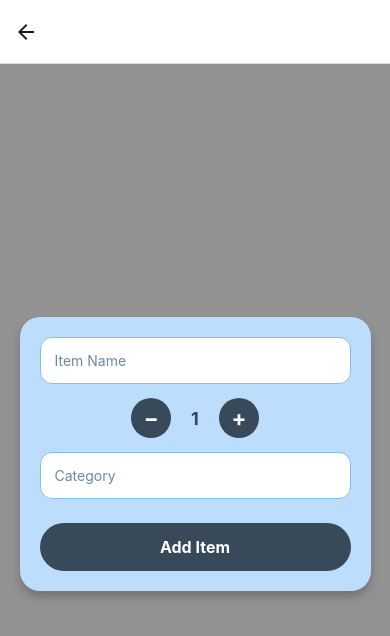
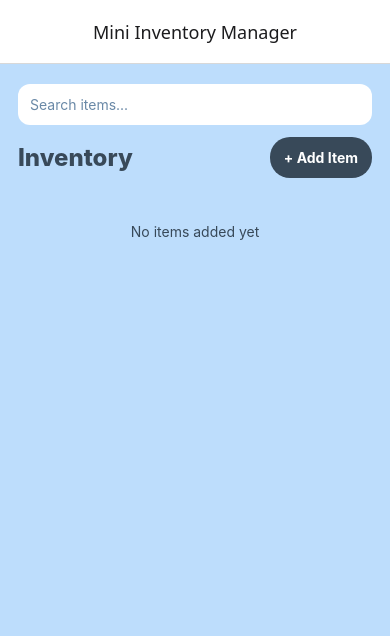
Before and after one commit to Curious-Cathy/MiniInventoryManager, a React Native app: screen /AddItem in a window 390 px wide. Shown: the top 636 px of the page. Built offline with nearby package versions, Linux system fonts and the light colour scheme.

Commit message:
Ui changes done

```diff
--- a/App.js
+++ b/App.js
@@ -2,8 +2,6 @@
 import { createNativeStackNavigator } from '@react-navigation/native-stack';
 
 import HomeScreen from './screens/HomeScreen';
-import AddItemScreen from './screens/AddItemScreen';
-import EditItemScreen from './screens/EditItemScreen';
 
 const Stack = createNativeStackNavigator();
 
@@ -19,8 +17,6 @@
             headerTitleAlign: 'center',
           }}
         />
-        <Stack.Screen name="AddItem" component={AddItemScreen} options={{headerTitle: '',}}/>
-        <Stack.Screen name="EditItem" component={EditItemScreen} options={{headerTitle: '',}}/>
       </Stack.Navigator>
     </NavigationContainer>
   );
--- a/screens/AddItemScreen.js
+++ /dev/null
@@ -1,155 +0,0 @@
-import { View, TextInput, TouchableOpacity, Text, StyleSheet } from 'react-native';
-import { useState } from 'react';
-import { getItems, saveItems } from '../services/storageService';
-import { Alert } from 'react-native';
-
-
-export default function AddItemScreen({ navigation, route }) {
-  const [name, setName] = useState('');
-  const [quantity, setQuantity] = useState(1);
-  const [category, setCategory] = useState('');
-
-  const save = async () => {
-  if (!name || !quantity || !category) {
-    Alert.alert(
-      'Validation Error',
-      'Please fill all fields before adding the item.'
-    );
-    return;
-  }
-
-  const items = await getItems();
- items.push({
-  id: Date.now().toString(),
-  name,
-  quantity,
-  category
-});
-
-
-  await saveItems(items);
-  route.params.loadItems();
-  navigation.goBack();
-};
-
-
-  return (
-  <View style={styles.overlay}>
-    <View style={styles.card}>
-
-      <TextInput
-        style={styles.input}
-        placeholder="Item Name"
-        placeholderTextColor="#6A89A7"
-        onChangeText={setName}
-      />
-
-      {/* Quantity + / - */}
-      <View style={styles.quantityContainer}>
-        <TouchableOpacity
-          style={styles.qtyButton}
-          onPress={() => setQuantity(q => Math.max(1, q - 1))}
-        >
-          <Text style={styles.qtyText}>−</Text>
-        </TouchableOpacity>
-
-        <Text style={styles.qtyValue}>{quantity}</Text>
-
-        <TouchableOpacity
-          style={styles.qtyButton}
-          onPress={() => setQuantity(q => q + 1)}
-        >
-          <Text style={styles.qtyText}>+</Text>
-        </TouchableOpacity>
-      </View>
-
-      <TextInput
-        style={styles.input}
-        placeholder="Category"
-        placeholderTextColor="#6A89A7"
-        onChangeText={setCategory}
-      />
-
-      <View style={styles.buttonWrapper}>
-        <TouchableOpacity style={styles.button} onPress={save}>
-          <Text style={styles.buttonText}>Add Item</Text>
-        </TouchableOpacity>
-      </View>
-
-    </View>
-  </View>
-);
-
-}
-
-const styles = StyleSheet.create({
-  overlay: {
-  flex: 1,
-  backgroundColor: 'rgba(0,0,0,0.4)',
-  justifyContent: 'center',
-  alignItems: 'center'
-},
-card: {
-  backgroundColor: '#BDDDFC',
-  width: '90%',
-  borderRadius: 20,
-  padding: 20,
-
-
-  shadowColor: '#000',
-  shadowOffset: { width: 0, height: 6 },
-  shadowOpacity: 0.2,
-  shadowRadius: 8,
-  elevation: 6
-},
-
-  input: {
-  backgroundColor: '#FFFFFF',
-  borderRadius: 12,
-  padding: 14,
-  marginBottom: 14,
-  color: '#384959',
-  borderWidth: 1,
-  borderColor: '#88BDF2'
-},
-
-
-  button: {
-    backgroundColor: '#384959',   // Primary
-    paddingVertical: 14,
-    borderRadius: 25,
-    alignItems: 'center',
-    marginTop: 10
-  },
-  buttonText: {
-    color: '#FFFFFF',
-    fontSize: 16,
-    fontWeight: 'bold'
-  },
-  quantityContainer: {
-  flexDirection: 'row',
-  alignItems: 'center',
-  justifyContent: 'center',
-  marginBottom: 14
-},
-qtyButton: {
-  backgroundColor: '#384959',
-  width: 40,
-  height: 40,
-  borderRadius: 20,
-  alignItems: 'center',
-  justifyContent: 'center'
-},
-qtyText: {
-  color: '#FFFFFF',
-  fontSize: 22,
-  fontWeight: 'bold'
-},
-qtyValue: {
-  fontSize: 18,
-  fontWeight: 'bold',
-  marginHorizontal: 20,
-  color: '#384959'
-},
-
-});
--- a/screens/EditItemScreen.js
+++ /dev/null
@@ -1,150 +0,0 @@
-import { View, TextInput, TouchableOpacity, Text, StyleSheet } from 'react-native';
-import { useState } from 'react';
-import { getItems, saveItems } from '../services/storageService';
-import { Alert } from 'react-native';
-
-
-export default function EditItemScreen({ route, navigation }) {
-  const { item, loadItems } = route.params;
-  const [name, setName] = useState(item.name);
-  const [quantity, setQuantity] = useState(item.quantity);
-  const [category, setCategory] = useState(item.category);
-
- const update = async () => {
-  if (!name || !quantity || !category) {
-    Alert.alert(
-      'Validation Error',
-      'All fields are required.'
-    );
-    return;
-  }
-
-  const items = await getItems();
-  const updated = items.map(i =>
-    i.id === item.id
-      ? { ...i, name, quantity, category }
-      : i
-  );
-
-  await saveItems(updated);
-  loadItems();
-  navigation.goBack();
-};
-
-
-  return (
-  <View style={styles.overlay}>
-    <View style={styles.card}>
-
-      <TextInput
-        style={styles.input}
-        value={name}
-        onChangeText={setName}
-      />
-
-      <View style={styles.quantityContainer}>
-              <TouchableOpacity
-                style={styles.qtyButton}
-                onPress={() => setQuantity(q => Math.max(1, q - 1))}
-              >
-                <Text style={styles.qtyText}>−</Text>
-              </TouchableOpacity>
-
-              <Text style={styles.qtyValue}>{quantity}</Text>
-
-              <TouchableOpacity
-                style={styles.qtyButton}
-                onPress={() => setQuantity(q => q + 1)}
-              >
-                <Text style={styles.qtyText}>+</Text>
-              </TouchableOpacity>
-            </View>
-      <TextInput
-        style={styles.input}
-        value={category}
-        onChangeText={setCategory}
-      />
-
-      <View style={styles.buttonWrapper}>
-        <TouchableOpacity style={styles.button} onPress={update}>
-          <Text style={styles.buttonText}>Update Item</Text>
-        </TouchableOpacity>
-      </View>
-
-    </View>
-  </View>
-);
-
-}
-
-const styles = StyleSheet.create({
-  overlay: {
-  flex: 1,
-  backgroundColor: 'rgba(0,0,0,0.4)',
-  justifyContent: 'center',
-  alignItems: 'center'
-},
-card: {
-  backgroundColor: '#BDDDFC',
-  width: '90%',
-  borderRadius: 20,
-  padding: 20,
-
-
-  shadowColor: '#000',
-  shadowOffset: { width: 0, height: 6 },
-  shadowOpacity: 0.2,
-  shadowRadius: 8,
-  elevation: 6
-},
-
-  input: {
-  backgroundColor: '#FFFFFF',
-  borderRadius: 12,
-  padding: 14,
-  marginBottom: 14,
-  color: '#384959',
-  borderWidth: 1,
-  borderColor: '#88BDF2'
-},
-
-
-  button: {
-    backgroundColor: '#384959',   // Primary
-    paddingVertical: 14,
-    borderRadius: 25,
-    alignItems: 'center',
-    marginTop: 10
-  },
-  buttonText: {
-    color: '#FFFFFF',
-    fontSize: 16,
-    fontWeight: 'bold'
-  },
-  quantityContainer: {
-  flexDirection: 'row',
-  alignItems: 'center',
-  justifyContent: 'center',
-  marginBottom: 14
-},
-qtyButton: {
-  backgroundColor: '#384959',
-  width: 40,
-  height: 40,
-  borderRadius: 20,
-  alignItems: 'center',
-  justifyContent: 'center'
-},
-qtyText: {
-  color: '#FFFFFF',
-  fontSize: 22,
-  fontWeight: 'bold'
-},
-qtyValue: {
-  fontSize: 18,
-  fontWeight: 'bold',
-  marginHorizontal: 20,
-  color: '#384959'
-},
-
-});
--- a/screens/HomeScreen.js
+++ b/screens/HomeScreen.js
@@ -175,23 +175,26 @@
           />
 
           {/* Quantity */}
-          <View style={styles.quantityContainer}>
+          <View style={styles.quantityRow}>
   <TouchableOpacity
-              style={styles.qtyButton}
+    style={styles.qtySmallBtn}
     onPress={() => setQuantity(q => Math.max(1, q - 1))}
   >
-              <Text style={styles.qtyText}>−</Text>
+    <Text style={styles.qtyBtnText}>−</Text>
   </TouchableOpacity>
 
-            <Text style={styles.qtyValue}>{quantity}</Text>
+  <View style={styles.qtyDisplay}>
+    <Text style={styles.qtyNumber}>{quantity}</Text>
+  </View>
 
   <TouchableOpacity
-              style={styles.qtyButton}
+    style={styles.qtySmallBtn}
     onPress={() => setQuantity(q => q + 1)}
   >
-              <Text style={styles.qtyText}>+</Text>
+    <Text style={styles.qtyBtnText}>+</Text>
   </TouchableOpacity>
 </View>
+
 
           <TextInput
             style={styles.input}
@@ -301,25 +304,46 @@
     justifyContent: 'center',
     marginBottom: 14
   },
-  qtyButton: {
-    backgroundColor: '#384959',
-    width: 40,
-    height: 40,
-    borderRadius: 20,
+  quantityRow: {
+  flexDirection: 'row',
+  alignItems: 'center',
+  justifyContent: 'center',
+  marginBottom: 16
+},
+
+qtySmallBtn: {
+  width: 36,
+  height: 36,
+  borderRadius: 8,
+  borderWidth: 1,
+  borderColor: '#384959',
   alignItems: 'center',
   justifyContent: 'center'
 },
-  qtyText: {
-    color: '#FFFFFF',
-    fontSize: 22,
-    fontWeight: 'bold'
-  },
-  qtyValue: {
-    fontSize: 18,
-    fontWeight: 'bold',
-    marginHorizontal: 20,
+
+qtyBtnText: {
+  fontSize: 20,
+  fontWeight: '600',
   color: '#384959'
 },
+
+qtyDisplay: {
+  minWidth: 50,
+  paddingVertical: 6,
+  marginHorizontal: 14,
+  borderRadius: 10,
+  backgroundColor: '#FFFFFF',
+  alignItems: 'center',
+  borderWidth: 1,
+  borderColor: '#88BDF2'
+},
+
+qtyNumber: {
+  fontSize: 16,
+  fontWeight: '600',
+  color: '#384959'
+},
+
   modalButtons: {
     flexDirection: 'row',
     justifyContent: 'space-between',
```
Lines whose indentation alone changed are shown as unchanged.
